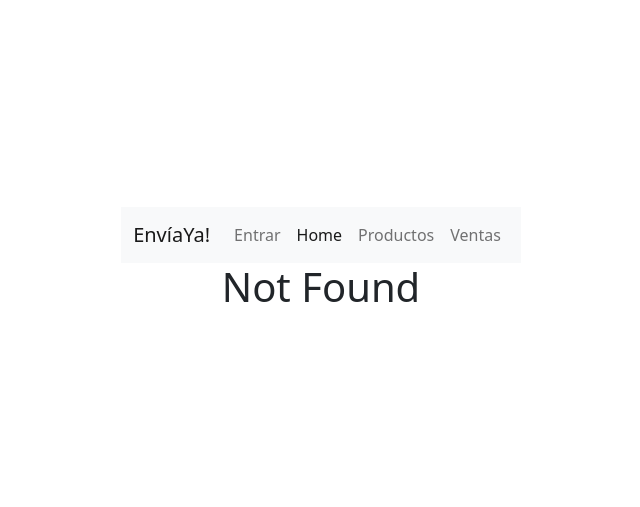
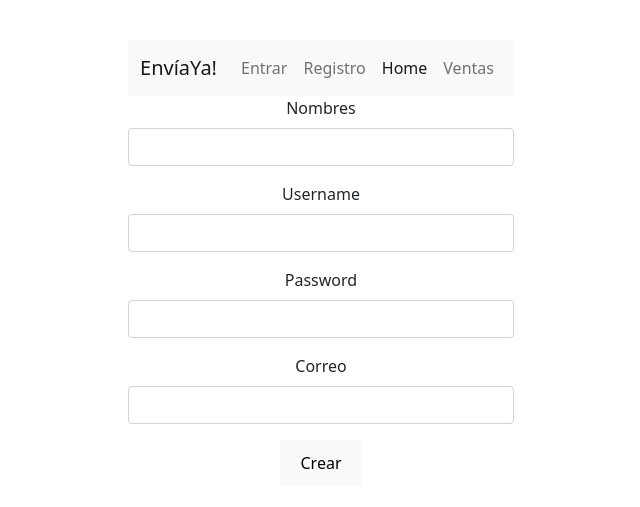
Before and after one commit to Nmartinez28/sprint2mintic, a React (Vite) app: page /Registro in a window 1280 px wide. Before the commit this address had no page. Shown: the part 137-644 px from the top of the page, without its empty margins (319-959 px from the left). Built offline with nearby package versions, Linux system fonts and the light colour scheme.

Commit message:
Se creó el componente Registro

```diff
--- a/src/App.jsx
+++ b/src/App.jsx
@@ -1,9 +1,9 @@
 import './App.css'
-import Producto from './componentes/Producto'
 import Ventas from './componentes/Ventas'
 import { BrowserRouter, Link, Route, Routes } from 'react-router-dom'
 import Entrar from './componentes/Entrar'
 import Menu from './componentes/Menu'
+import Registro from './componentes/Registro'
 
 function App() {
 
@@ -13,7 +13,7 @@ function App() {
       <Routes>
         <Route path='/' element={<h1>Home</h1>}/>
         <Route path='/Entrar' element={<Entrar />}/>
-        <Route path='/producto' element={<Producto />}/>
+        <Route path='/Registro' element={<Registro />}/>
         <Route path='/ventas' element={<Ventas />}/>
         <Route path='*' element={<h1>Not Found</h1>}/>
       </Routes>
--- a/src/componentes/Entrar.jsx
+++ b/src/componentes/Entrar.jsx
@@ -8,7 +8,7 @@ export default function Entrar(){
             </p>
             <p>
                 <label className="form-label" htmlFor="">Password</label>
-                <input className="form-control" type="text" />
+                <input className="form-control" type="password" />
             </p>
             <button>Entrar</button>
         </form>
--- a/src/componentes/Menu.jsx
+++ b/src/componentes/Menu.jsx
@@ -10,14 +10,14 @@ export default function Menu() {
                 </button>
                 <div className="collapse navbar-collapse" id="navbarNav">
                     <ul className="navbar-nav">
-                    <li className="nav-item">
+                        <li className="nav-item">
                             <Link className="nav-link" to="/Entrar">Entrar</Link>
                         </li>
                         <li className="nav-item">
-                            <Link className="nav-link active" aria-current="page" to="/">Home</Link>
+                            <Link className="nav-link" to="/Registro">Registro</Link>
                         </li>
                         <li className="nav-item">
-                            <Link className="nav-link" to="/producto">Productos</Link>
+                            <Link className="nav-link active" aria-current="page" to="/">Home</Link>
                         </li>
                         <li className="nav-item">
                             <Link className="nav-link" to="/ventas">Ventas</Link>
--- a/src/componentes/Producto.jsx
+++ /dev/null
@@ -1,23 +0,0 @@
-
-export default function Producto() {
-    const guardar = () => {
-        alert("Guardado :)")
-    }
-    return (
-        <form>
-            <p>
-                <label className="form-label" htmlFor="">Nombre</label>
-                <input className="form-control" type="text" />
-            </p>
-            <p>
-                <label htmlFor="">Precio</label>
-                <input type="text" />
-            </p>
-            <p>
-                <label htmlFor="">Stock</label>
-                <input type="text" />
-            </p>
-            <button onClick={guardar}>Guardar</button>
-        </form>
-    )
-}
--- /dev/null
+++ b/src/componentes/Registro.jsx
@@ -0,0 +1,27 @@
+export default function Registro(){
+    const Crear = () => {
+        alert("Registro finalizado satisfactoriamente")
+    }
+
+    return (
+        <form>
+            <p>
+                <label className="form-label" htmlFor="">Nombres</label>
+                <input className="form-control" type="text" />
+            </p>
+            <p>
+                <label className="form-label" htmlFor="">Username</label>
+                <input className="form-control" type="text" />
+            </p>
+            <p>
+                <label className="form-label" htmlFor="">Password</label>
+                <input className="form-control" type="text" />
+            </p>
+            <p>
+                <label className="form-label" htmlFor="">Correo</label>
+                <input className="form-control" type="email" />
+            </p>
+            <button onClick={Crear}>Crear</button>
+        </form>
+    )
+}
```
